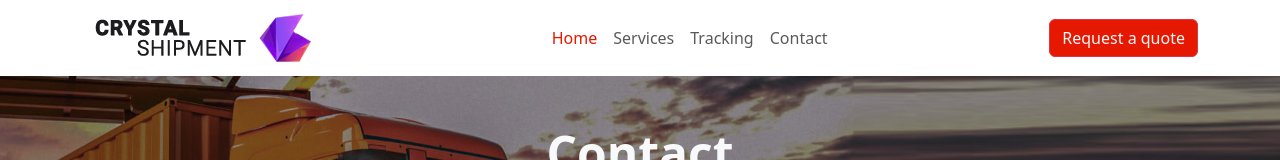
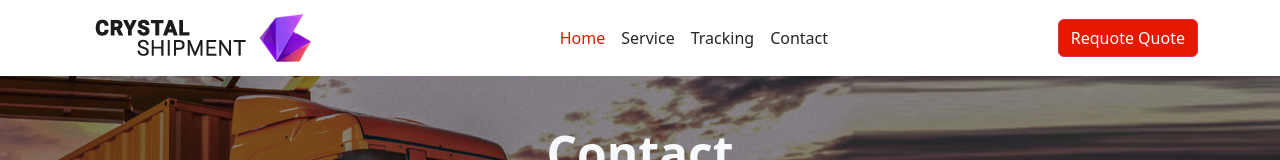
Before and after one commit to LuchyE24/React-logistic, a React (Vite) app: page /contact in a window 1280 px wide. Shown: the top 160 px of the page. Built offline with nearby package versions, Linux system fonts and the light colour scheme.

Commit message:
new update

```diff
--- a/src/components/Header.jsx
+++ b/src/components/Header.jsx
@@ -1,25 +1,35 @@
 import React from 'react'
 import Logo from '../assets/logo image.png'
+import { Link } from "react-router-dom";
+
 
 function Header() {
   return (
-    <>
-        <nav className="navbar navbar-expand-lg ">
+<>
+<nav className="navbar navbar-expand-lg">
   <div className="container">
-    <a className="navbar-brand" href="/"><img src={Logo} alt='Logo' srcSet=''/></a>
-    <button className="navbar-toggler" type="button" data-bs-toggle="collapse" data-bs-target="#navbarNav" aria-controls="navbarNav" aria-expanded="false" aria-label="Toggle navigation">
+    <a className="navbar-brand" href="/"><img src={Logo} alt="" /></a>
+    <button className="navbar-toggler" type="button" data-bs-toggle="collapse" data-bs-target="#navbarSupportedContent" aria-controls="navbarSupportedContent" aria-expanded="false" aria-label="Toggle navigation">
       <span className="navbar-toggler-icon"></span>
     </button>
-    <div className="collapse navbar-collapse" id="navbarNavNavAltMarkup">
-      <div className="navbar-nav mx-auto">
+    <div className="collapse navbar-collapse" id="navbarSupportedContent">
+      <ul className="navbar-nav  mx-auto">
+        <li className="nav-item">
           <a className="nav-link active text-danger" aria-current="page" href="/">Home</a>
-          <a className="nav-link" href="/services">Services</a>
-          <a className="nav-link" href="/Tracking">Tracking</a>
-          <a className="nav-link" href="/contact">Contact</a>
-          </div>
-          <div className="navbar"></div>
-          <a href="/contact" className="btn btn-danger text-light">Request a quote</a>
-          </div>
+        </li>
+        <li className="nav-item">
+          <a className="nav-link text-dark" href="/service">Service</a>
+        </li>
+
+        <li className="nav-item">
+          <a className="nav-link text-dark" href='/tracking'>Tracking</a>
+        </li>
+        <li className="nav-item">
+          <a className="nav-link text-dark" href='/contact'>Contact</a>
+        </li>
+      </ul>
+      <a href="/contact" className="btn btn-danger">Requote Quote</a>
+    </div>
   </div>
 </nav>
     </>
```
